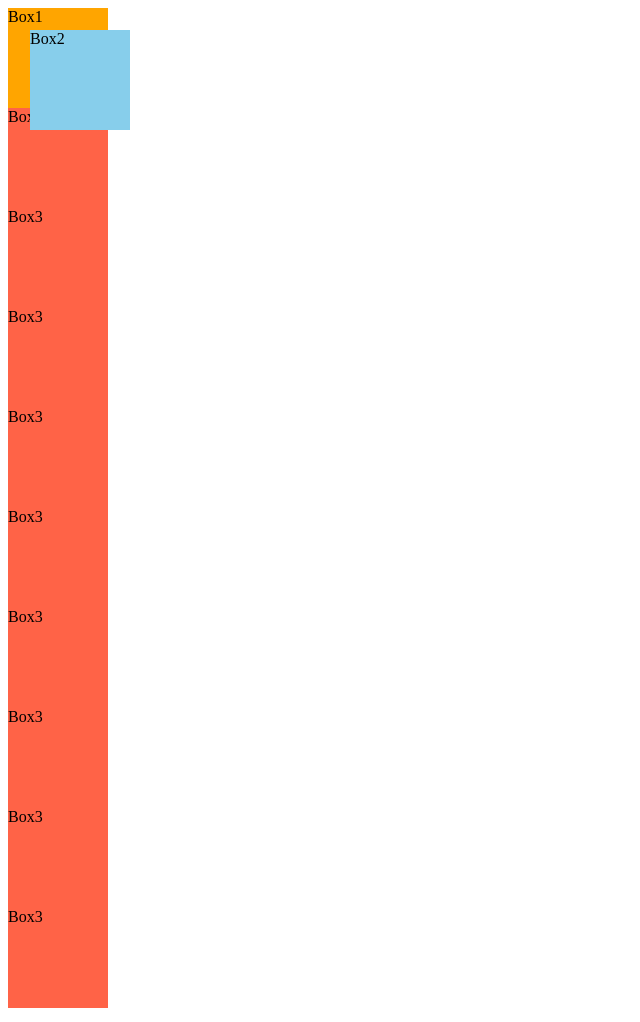
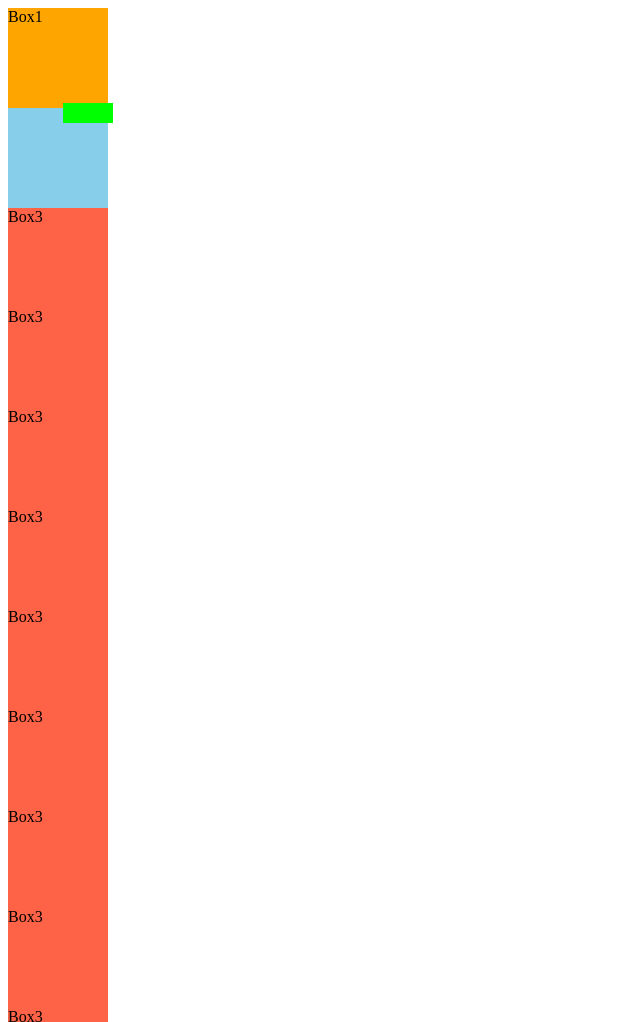
Before and after one commit to Ryo-15/MY, a plain HTML site: page index.html in a window 1280 px wide. Shown: the top 1022 px of the page, without its empty margins (0-640 px from the left). Drawn offline with Linux system fonts and the light colour scheme.

Commit message:
[finish]lesson27

```diff
--- a/css/styles.css
+++ b/css/styles.css
@@ -9,12 +9,20 @@
   height: 100px;
   /* position: static; */
   position: relative;
-  position: fixed;
-  top: 30px;
-  left: 30px;
 }
 .box3 {
   background-color: tomato;
   width: 100px;
   height: 100px;
 }
+
+.rect {
+  width: 50px;
+  height: 20px;
+  background-color: lime;
+  position: absolute;
+  /* top: 30px;
+  left: 10px; */
+  top: -5px;
+  right: -5px;
+}
--- a/index.html
+++ b/index.html
@@ -8,7 +8,10 @@
 </head>
 <body>
   <div class="box1">Box1</div>
-  <div class="box2">Box2</div>
+  <div class="box2">
+    <!-- Box2 -->
+    <div class="rect"></div>
+  </div>
   <div class="box3">Box3</div>
   <div class="box3">Box3</div>
   <div class="box3">Box3</div>
```
